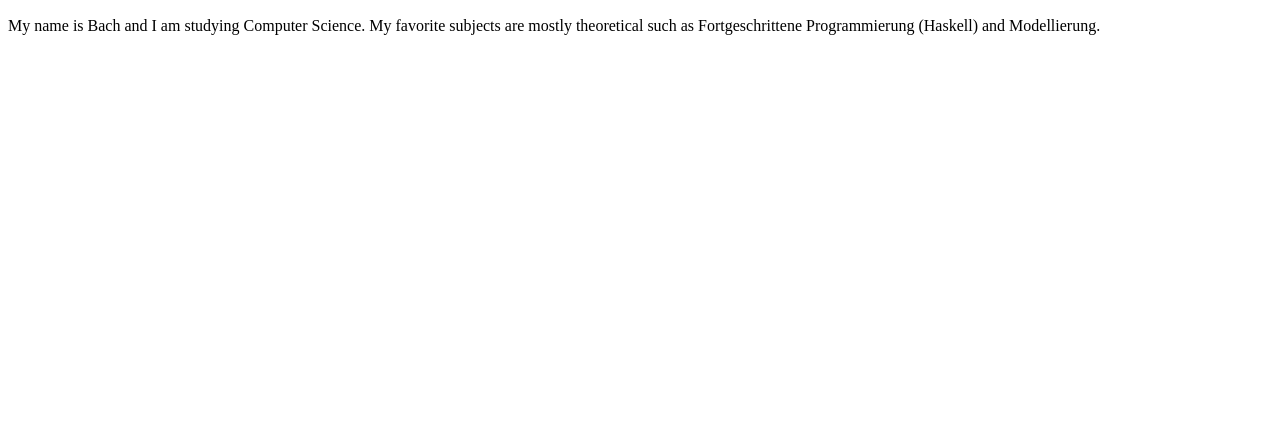
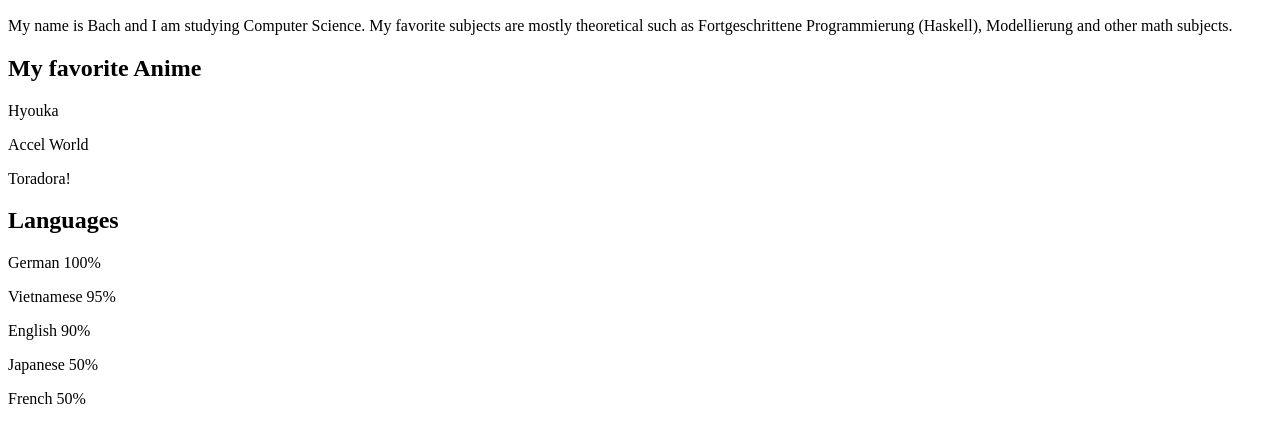
Before and after one commit to bachZSN/portfolio-website, a plain HTML site: page portfolio/portfolio/about.html in a window 1280 px wide. Shown: the part 272-714 px from the top of the page. Drawn offline with Linux system fonts and the light colour scheme.

Commit message:
added languages and anime to about me

```diff
--- a/portfolio/portfolio/about.html
+++ b/portfolio/portfolio/about.html
@@ -33,9 +33,39 @@
             </header>
             <p>
                 My name is Bach and I am studying Computer Science.
-                My favorite subjects are mostly theoretical such as Fortgeschrittene Programmierung (Haskell) and Modellierung.
+                My favorite subjects are mostly theoretical such as Fortgeschrittene Programmierung (Haskell), Modellierung and other math subjects.
             </p>
         </article>
+        <section>
+            <h2>My favorite Anime</h2>
+            <p>
+                Hyouka
+            </p>
+            <p>
+                Accel World
+            </p>
+            <p>
+                Toradora!
+            </p>
+        </section>
+        <section>
+            <h2>Languages</h2>
+            <p>
+                German 100%
+            </p>
+            <p>
+                Vietnamese 95%
+            </p>
+            <p>
+                English 90%
+            </p>
+            <p>
+                Japanese 50%
+            </p>
+            <p>
+                French 50%
+            </p>
+        </section>
     </main>
 </body>
 </html>
```
Also changed, not shown: portfolio/pictures/accelworldFPic.jpeg (added), portfolio/pictures/hyoukaFPic.jpeg (added), portfolio/pictures/toradoraFPic.jpeg (added).
